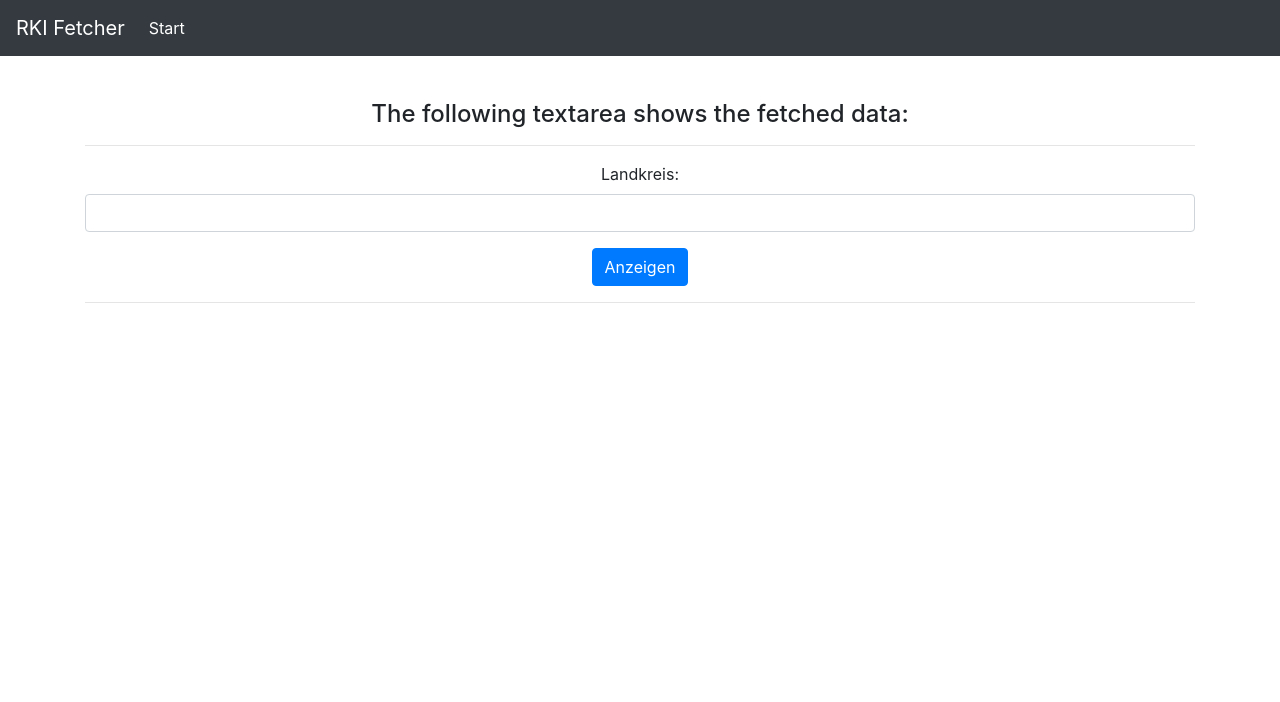
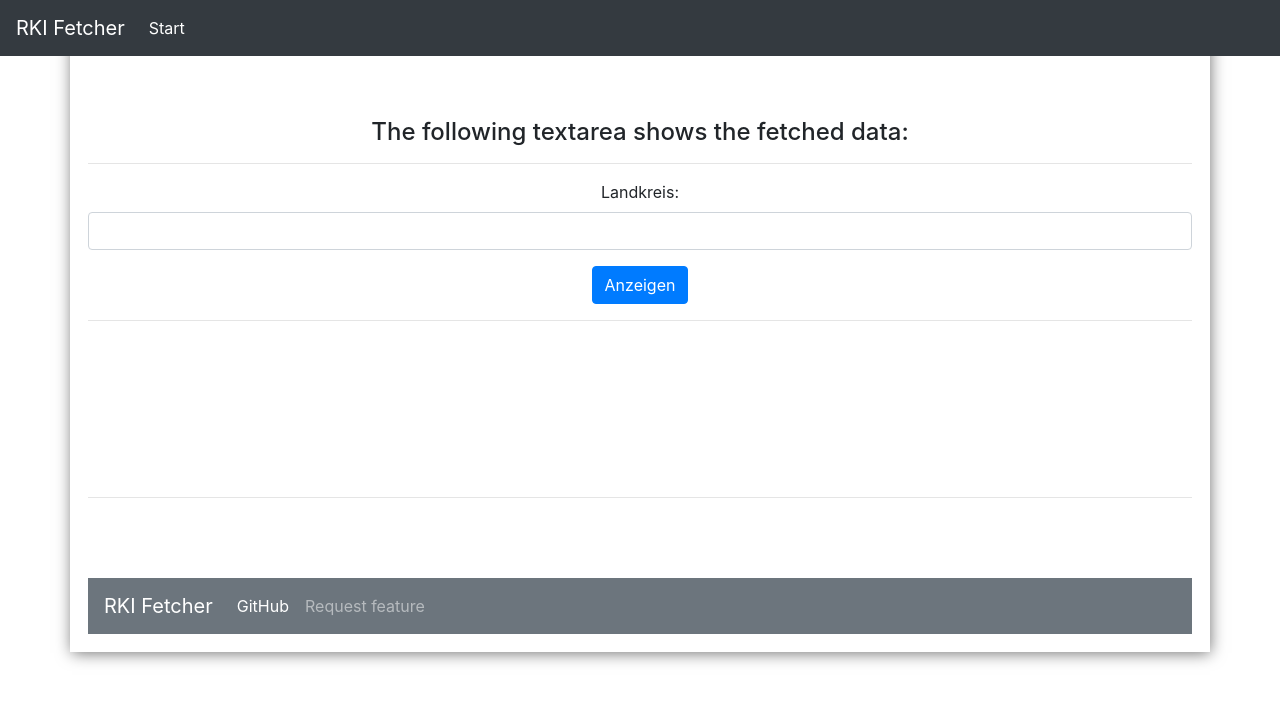
Before and after one commit to MarcoSteinke/RKI-Fetcher, a plain HTML site: page src/views/index.html in a window 1280 px wide. Drawn offline with nearby package versions, Linux system fonts and the light colour scheme; no server answers.

Commit message:
restructure frontend and add a shadow to the container

```diff
--- a/src/css/style.css
+++ b/src/css/style.css
@@ -1,5 +1,11 @@
 .card>*, .card {
     border-radius: 0px !important;
+}
+
+.container {
+    padding: 18px;
+    -webkit-box-shadow: 1px 2px 15px -1px rgba(0,0,0,0.57);
+    box-shadow: 1px 2px 15px -1px rgba(0,0,0,0.57);
 }
 
 .card {
@@ -27,6 +33,10 @@ body {
     padding: 24px;
 }
 
+#bottomnav {
+    margin-top: 80px;
+}
+
 #RKITarget, #apiReturnTitle {
     display: none;
 }
--- a/src/views/index.html
+++ b/src/views/index.html
@@ -53,7 +53,7 @@
         <br>
         <img id="landkreisImage" src="" class="img-fluid ${3|rounded-top,rounded-right,rounded-bottom,rounded-left,rounded-circle,|}" alt="">
         <h4 id="landkreisTitle"></h4>
-    </div>
+
         <div class="row" id="card-row">
             <div class="col">
                 <div class="card">
@@ -102,8 +102,32 @@
             </div>
 
         </div>
+
+        <hr>
+
         <h4 id="apiReturnTitle">What the API returned:</h4>
         <textarea id="RKITarget" cols="100" style="background-color: #f1f1f1; border: none; margin: auto;"></textarea>
+
+        <nav class="navbar navbar-expand-lg navbar-dark bg-secondary" id="bottomnav">
+            <a class="navbar-brand text-white">RKI Fetcher</a>
+            <button class="navbar-toggler" data-target="#my-nav" data-toggle="collapse" aria-controls="my-nav" aria-expanded="false" aria-label="Toggle navigation">
+                <span class="navbar-toggler-icon"></span>
+            </button>
+            <div id="my-nav" class="collapse navbar-collapse">
+                <ul class="navbar-nav mr-auto">
+                    <li class="nav-item active">
+                        <a class="nav-link" target="_blank" href="https://www.github.com/MarcoSteinke/RKI-Fetcher">GitHub <span class="sr-only">(current)</span></a>
+                    </li>
+                    <li class="nav-item">
+                        <a class="nav-link" target="_blank" href="https://www.github.com/MarcoSteinke/RKI-Fetcher/issues/new">Request feature<span class="sr-only"></span></a>
+                    </li>
+
+                </ul>
+            </div>
+        </nav>
+    </div>
+
+
     <script>
 
         waitForLandkreise();
```
Lines whose indentation alone changed are shown as unchanged.
